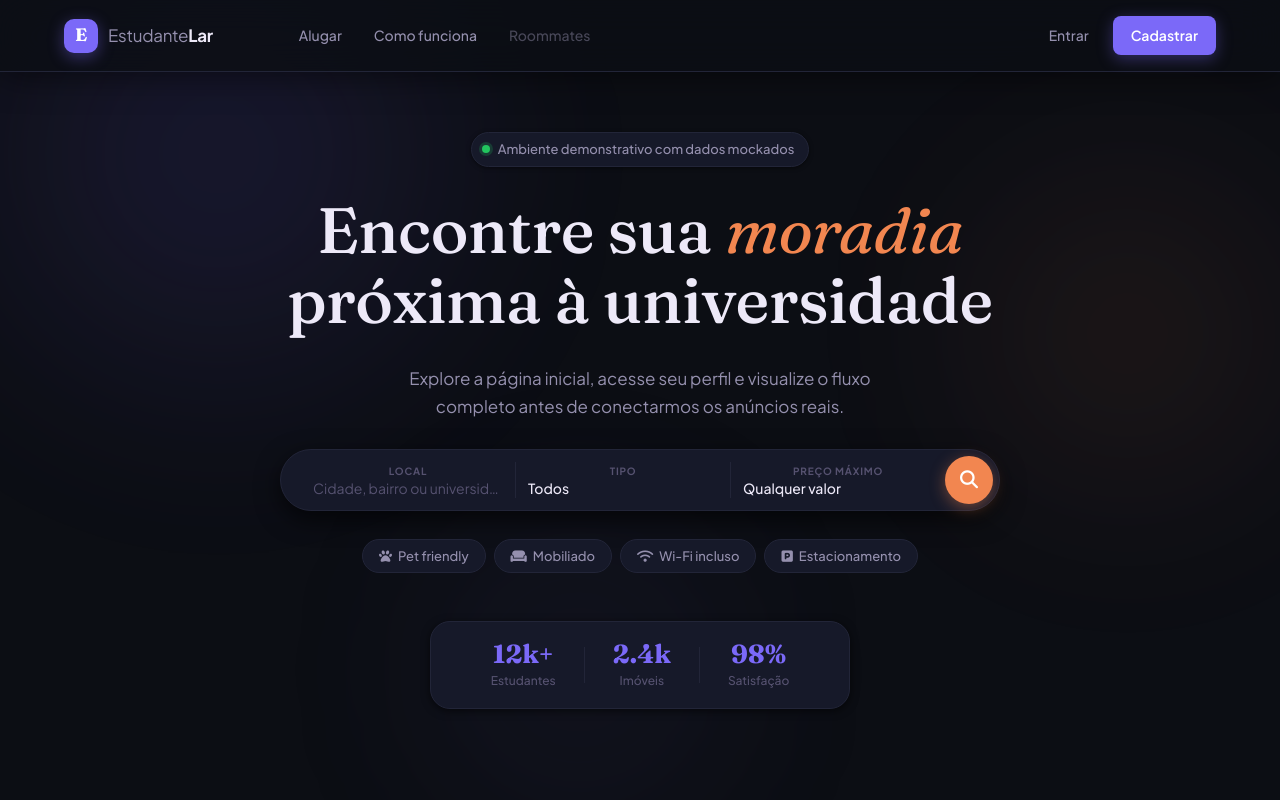
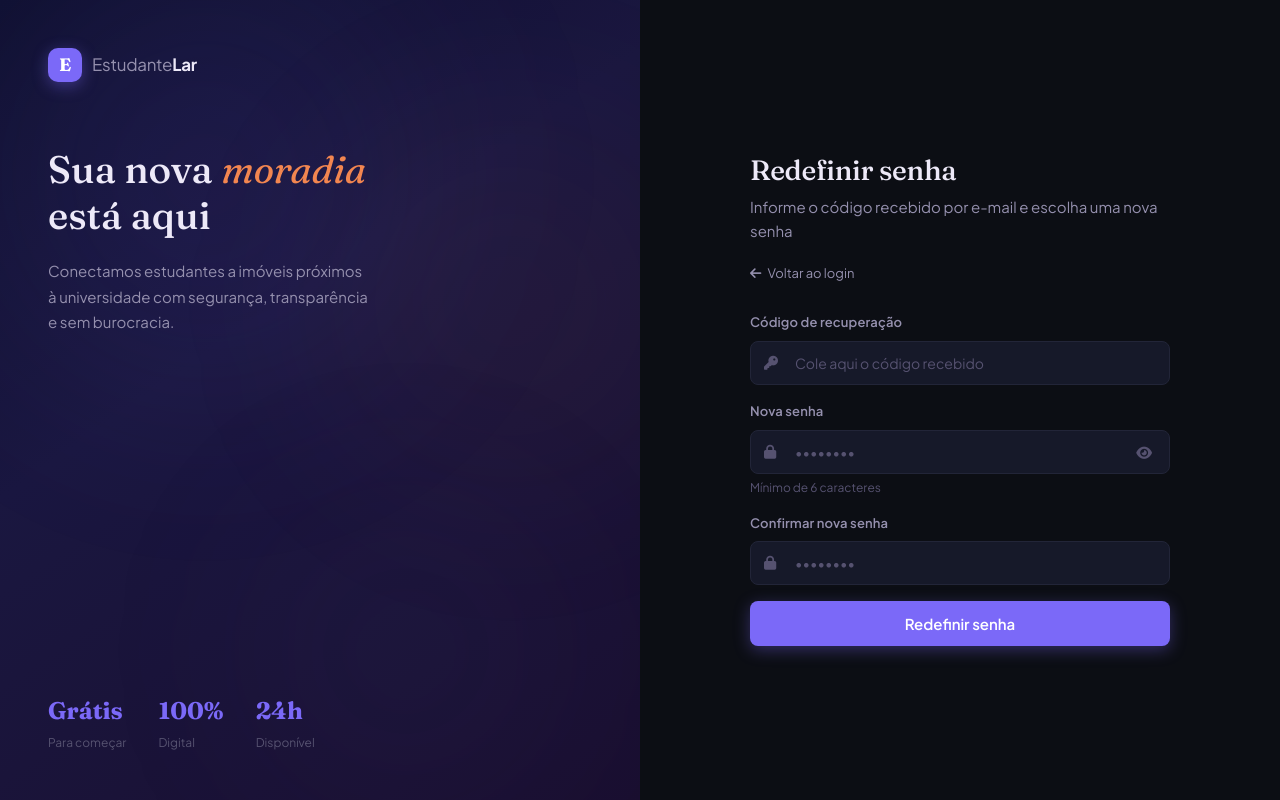
Before and after one commit to DevBrunoUchoa/projeto-es-sistema-imobiliario, a React (Vite) app in the folder frontend/: page /redefinir-senha in a window 1280 px wide. Before the commit this address led to /. Shown: the top 800 px of the page. Built offline with nearby package versions, Linux system fonts and the light colour scheme.

Commit message:
feat: adiciona telas de recuperação e redefinição de senha
Porta a tela de recuperar-senha do legado e cria a de redefinir
senha (não existia no legado), integrando com os endpoints
/auth/forgot-password e /auth/reset-password já prontos no backend.

```diff
--- a/frontend/src/App.jsx
+++ b/frontend/src/App.jsx
@@ -3,6 +3,8 @@ import Home from './pages/Home';
 import Login from './pages/Login';
 import Cadastro from './pages/Cadastro';
 import Perfil from './pages/Perfil';
+import RecuperarSenha from './pages/RecuperarSenha';
+import RedefinirSenha from './pages/RedefinirSenha';
 import ProtectedRoute from './components/ProtectedRoute';
 import { useAuth } from './contexts/AuthContext';
 
@@ -14,6 +16,8 @@ export default function App() {
       <Route path="/" element={<Home />} />
       <Route path="/login" element={user ? <Navigate to="/" replace /> : <Login />} />
       <Route path="/cadastro" element={user ? <Navigate to="/" replace /> : <Cadastro />} />
+      <Route path="/recuperar-senha" element={user ? <Navigate to="/" replace /> : <RecuperarSenha />} />
+      <Route path="/redefinir-senha" element={user ? <Navigate to="/" replace /> : <RedefinirSenha />} />
       <Route path="/perfil" element={<ProtectedRoute><Perfil /></ProtectedRoute>} />
       <Route path="*" element={<Navigate to="/" replace />} />
     </Routes>
--- a/frontend/src/api/authApi.js
+++ b/frontend/src/api/authApi.js
@@ -3,4 +3,6 @@ import { apiRequest } from './api';
 export const authApi = {
   login: (payload) => apiRequest('/auth/login', { method: 'POST', body: payload }),
   cadastrar: (payload) => apiRequest('/auth/cadastro', { method: 'POST', body: payload }),
+  esqueciSenha: (payload) => apiRequest('/auth/forgot-password', { method: 'POST', body: payload }),
+  redefinirSenha: (payload) => apiRequest('/auth/reset-password', { method: 'POST', body: payload }),
 };
--- a/frontend/src/pages/Login.jsx
+++ b/frontend/src/pages/Login.jsx
@@ -35,7 +35,7 @@ export default function Login() {
       <Alert>{error}</Alert>
       <form onSubmit={handleSubmit}><div style={{display:'flex', flexDirection:'column', gap:16}}>
         <div className="form-group"><label className="form-label" htmlFor="email">E-mail</label><div className="input-icon-wrap"><i className="fa-solid fa-envelope input-icon"/><input id="email" className="form-input" type="email" required placeholder="seu@email.com" value={form.email} onChange={(e)=>setForm({...form,email:e.target.value})}/></div></div>
-        <div className="form-group"><div style={{display:'flex',justifyContent:'space-between'}}><label className="form-label" htmlFor="senha">Senha</label><span style={{fontSize:13,color:'var(--text-3)'}}>Recuperação será migrada depois</span></div><div className="input-icon-wrap"><i className="fa-solid fa-lock input-icon"/><input id="senha" className="form-input" type={showPassword?'text':'password'} required placeholder="••••••••" value={form.senha} onChange={(e)=>setForm({...form,senha:e.target.value})}/><button type="button" className="input-eye" onClick={()=>setShowPassword(!showPassword)}><i className={`fa-solid ${showPassword?'fa-eye-slash':'fa-eye'}`}/></button></div></div>
+        <div className="form-group"><div style={{display:'flex',justifyContent:'space-between'}}><label className="form-label" htmlFor="senha">Senha</label><Link to="/recuperar-senha" style={{fontSize:13,color:'var(--text-2)'}}>Esqueci minha senha</Link></div><div className="input-icon-wrap"><i className="fa-solid fa-lock input-icon"/><input id="senha" className="form-input" type={showPassword?'text':'password'} required placeholder="••••••••" value={form.senha} onChange={(e)=>setForm({...form,senha:e.target.value})}/><button type="button" className="input-eye" onClick={()=>setShowPassword(!showPassword)}><i className={`fa-solid ${showPassword?'fa-eye-slash':'fa-eye'}`}/></button></div></div>
         <button className="btn-full" disabled={loading}>{loading?'Entrando...':'Entrar'}</button>
       </div></form>
       <p className="auth-footer">Não tem uma conta? <Link to="/cadastro">Cadastre-se grátis</Link></p>
--- /dev/null
+++ b/frontend/src/pages/RecuperarSenha.jsx
@@ -0,0 +1,74 @@
+import { useState } from 'react';
+import { Link } from 'react-router-dom';
+import AuthVisual from '../components/AuthVisual';
+import Alert from '../components/Alert';
+import { authApi } from '../api/authApi';
+
+export default function RecuperarSenha() {
+  const [email, setEmail] = useState('');
+  const [error, setError] = useState('');
+  const [loading, setLoading] = useState(false);
+  const [sent, setSent] = useState(false);
+
+  async function sendReset(event) {
+    event?.preventDefault();
+    setError(''); setLoading(true);
+    try {
+      await authApi.esqueciSenha({ email: email.trim() });
+      setSent(true);
+    } catch (err) {
+      setError(err.message || 'Não foi possível enviar o link de recuperação.');
+    } finally { setLoading(false); }
+  }
+
+  return <div className="auth-screen">
+    <AuthVisual />
+    <div className="auth-panel"><div className="auth-form-box">
+      {!sent ? <>
+        <div>
+          <h2>Recuperar senha</h2>
+          <p className="auth-sub">Informe seu e-mail cadastrado</p>
+        </div>
+        <Link to="/login" style={{display:'inline-flex',alignItems:'center',gap:6,color:'var(--text-2)',fontSize:13,marginTop:-8}}>
+          <i className="fa-solid fa-arrow-left"/> Voltar ao login
+        </Link>
+        <Alert>{error}</Alert>
+        <form onSubmit={sendReset}><div style={{display:'flex',flexDirection:'column',gap:16}}>
+          <div className="form-group">
+            <label className="form-label" htmlFor="recEmail">E-mail cadastrado</label>
+            <div className="input-icon-wrap">
+              <i className="fa-solid fa-envelope input-icon"/>
+              <input id="recEmail" type="email" className="form-input" placeholder="seu@email.com" required value={email} onChange={(e)=>setEmail(e.target.value)}/>
+            </div>
+            <span className="form-hint">Enviaremos o link de recuperação para este e-mail</span>
+          </div>
+          <button className="btn-full" disabled={loading}>
+            <i className="fa-solid fa-paper-plane" style={{marginRight:8}}/>
+            {loading ? 'Enviando...' : 'Enviar link de recuperação'}
+          </button>
+        </div></form>
+        <p className="auth-footer">Lembrou a senha? <Link to="/login">Entrar</Link></p>
+      </> : <div style={{textAlign:'center'}}>
+        <div style={{display:'flex',flexDirection:'column',alignItems:'center',gap:20,padding:'20px 0'}}>
+          <div style={{width:72,height:72,borderRadius:'50%',background:'rgba(123,105,248,.12)',border:'2px solid rgba(123,105,248,.3)',display:'grid',placeItems:'center',fontSize:28,color:'var(--primary)'}}>
+            <i className="fa-solid fa-envelope-circle-check"/>
+          </div>
+          <div>
+            <h2>E-mail enviado!</h2>
+            <p style={{color:'var(--text-2)',fontSize:15,marginTop:8,lineHeight:1.6}}>
+              Verifique sua caixa de entrada.<br/>
+              O link expira em <strong style={{color:'var(--text-1)'}}>1 hora</strong>.
+            </p>
+          </div>
+          <div className="alert alert-info" style={{textAlign:'left',width:'100%'}}>
+            <i className="fa-solid fa-circle-info"/>
+            <span>Não recebeu? Verifique o spam ou <button type="button" onClick={sendReset} style={{background:'none',border:'none',color:'var(--primary)',fontWeight:600,cursor:'pointer',padding:0,fontFamily:'var(--font-body)',fontSize:14}}>reenviar agora</button>.</span>
+          </div>
+          <Link to="/login" className="btn-full" style={{textDecoration:'none',display:'flex',alignItems:'center',justifyContent:'center',gap:8}}>
+            Voltar ao login
+          </Link>
+        </div>
+      </div>}
+    </div></div>
+  </div>;
+}
--- /dev/null
+++ b/frontend/src/pages/RedefinirSenha.jsx
@@ -0,0 +1,85 @@
+import { useState } from 'react';
+import { Link, useNavigate, useSearchParams } from 'react-router-dom';
+import AuthVisual from '../components/AuthVisual';
+import Alert from '../components/Alert';
+import { authApi } from '../api/authApi';
+
+export default function RedefinirSenha() {
+  const [searchParams] = useSearchParams();
+  const tokenFromLink = searchParams.get('token') || '';
+  const [form, setForm] = useState({ token: tokenFromLink, novaSenha: '', confirmarSenha: '' });
+  const [showPassword, setShowPassword] = useState(false);
+  const [error, setError] = useState('');
+  const [loading, setLoading] = useState(false);
+  const [done, setDone] = useState(false);
+  const navigate = useNavigate();
+
+  async function handleSubmit(event) {
+    event.preventDefault();
+    setError('');
+    if (form.novaSenha !== form.confirmarSenha) {
+      setError('As senhas não coincidem.');
+      return;
+    }
+    setLoading(true);
+    try {
+      await authApi.redefinirSenha({ token: form.token.trim(), novaSenha: form.novaSenha });
+      setDone(true);
+    } catch (err) {
+      setError(err.message || 'Não foi possível redefinir a senha. O link pode ter expirado.');
+    } finally { setLoading(false); }
+  }
+
+  return <div className="auth-screen">
+    <AuthVisual />
+    <div className="auth-panel"><div className="auth-form-box">
+      {!done ? <>
+        <div>
+          <h2>Redefinir senha</h2>
+          <p className="auth-sub">Informe o código recebido por e-mail e escolha uma nova senha</p>
+        </div>
+        <Link to="/login" style={{display:'inline-flex',alignItems:'center',gap:6,color:'var(--text-2)',fontSize:13,marginTop:-8}}>
+          <i className="fa-solid fa-arrow-left"/> Voltar ao login
+        </Link>
+        <Alert>{error}</Alert>
+        <form onSubmit={handleSubmit}><div style={{display:'flex',flexDirection:'column',gap:16}}>
+          <div className="form-group">
+            <label className="form-label" htmlFor="token">Código de recuperação</label>
+            <div className="input-icon-wrap">
+              <i className="fa-solid fa-key input-icon"/>
+              <input id="token" className="form-input" required placeholder="Cole aqui o código recebido" value={form.token} onChange={(e)=>setForm({...form,token:e.target.value})}/>
+            </div>
+          </div>
+          <div className="form-group">
+            <label className="form-label" htmlFor="novaSenha">Nova senha</label>
+            <div className="input-icon-wrap">
+              <i className="fa-solid fa-lock input-icon"/>
+              <input id="novaSenha" type={showPassword?'text':'password'} className="form-input" required minLength={6} placeholder="••••••••" value={form.novaSenha} onChange={(e)=>setForm({...form,novaSenha:e.target.value})}/>
+              <button type="button" className="input-eye" onClick={()=>setShowPassword(!showPassword)}><i className={`fa-solid ${showPassword?'fa-eye-slash':'fa-eye'}`}/></button>
+            </div>
+            <span className="form-hint">Mínimo de 6 caracteres</span>
+          </div>
+          <div className="form-group">
+            <label className="form-label" htmlFor="confirmarSenha">Confirmar nova senha</label>
+            <div className="input-icon-wrap">
+              <i className="fa-solid fa-lock input-icon"/>
+              <input id="confirmarSenha" type={showPassword?'text':'password'} className="form-input" required minLength={6} placeholder="••••••••" value={form.confirmarSenha} onChange={(e)=>setForm({...form,confirmarSenha:e.target.value})}/>
+            </div>
+          </div>
+          <button className="btn-full" disabled={loading}>{loading?'Salvando...':'Redefinir senha'}</button>
+        </div></form>
+      </> : <div style={{textAlign:'center'}}>
+        <div style={{display:'flex',flexDirection:'column',alignItems:'center',gap:20,padding:'20px 0'}}>
+          <div style={{width:72,height:72,borderRadius:'50%',background:'rgba(123,105,248,.12)',border:'2px solid rgba(123,105,248,.3)',display:'grid',placeItems:'center',fontSize:28,color:'var(--primary)'}}>
+            <i className="fa-solid fa-circle-check"/>
+          </div>
+          <div>
+            <h2>Senha redefinida!</h2>
+            <p style={{color:'var(--text-2)',fontSize:15,marginTop:8,lineHeight:1.6}}>Já pode entrar com a nova senha.</p>
+          </div>
+          <button className="btn-full" onClick={()=>navigate('/login', {replace:true})}>Ir para o login</button>
+        </div>
+      </div>}
+    </div></div>
+  </div>;
+}
```
